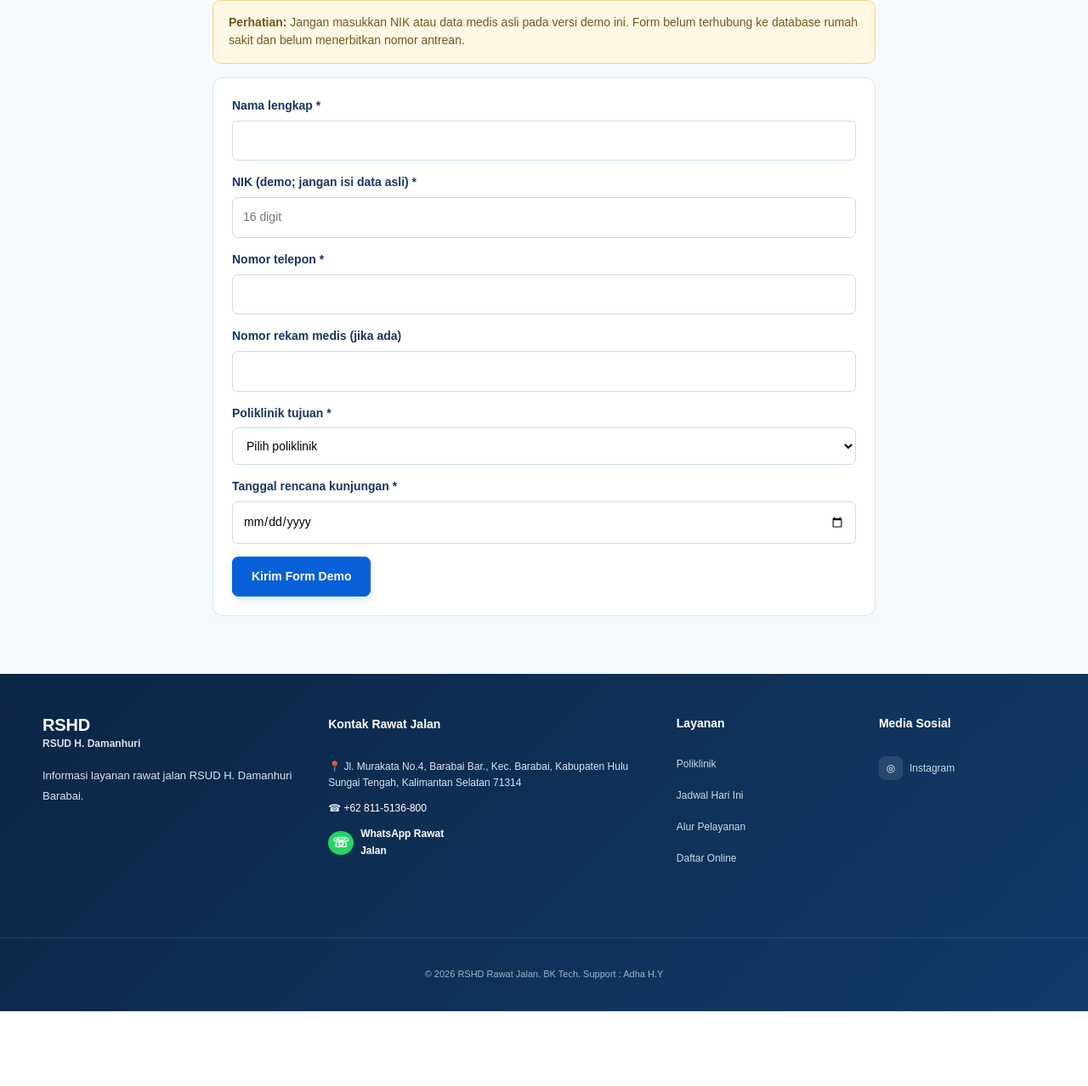
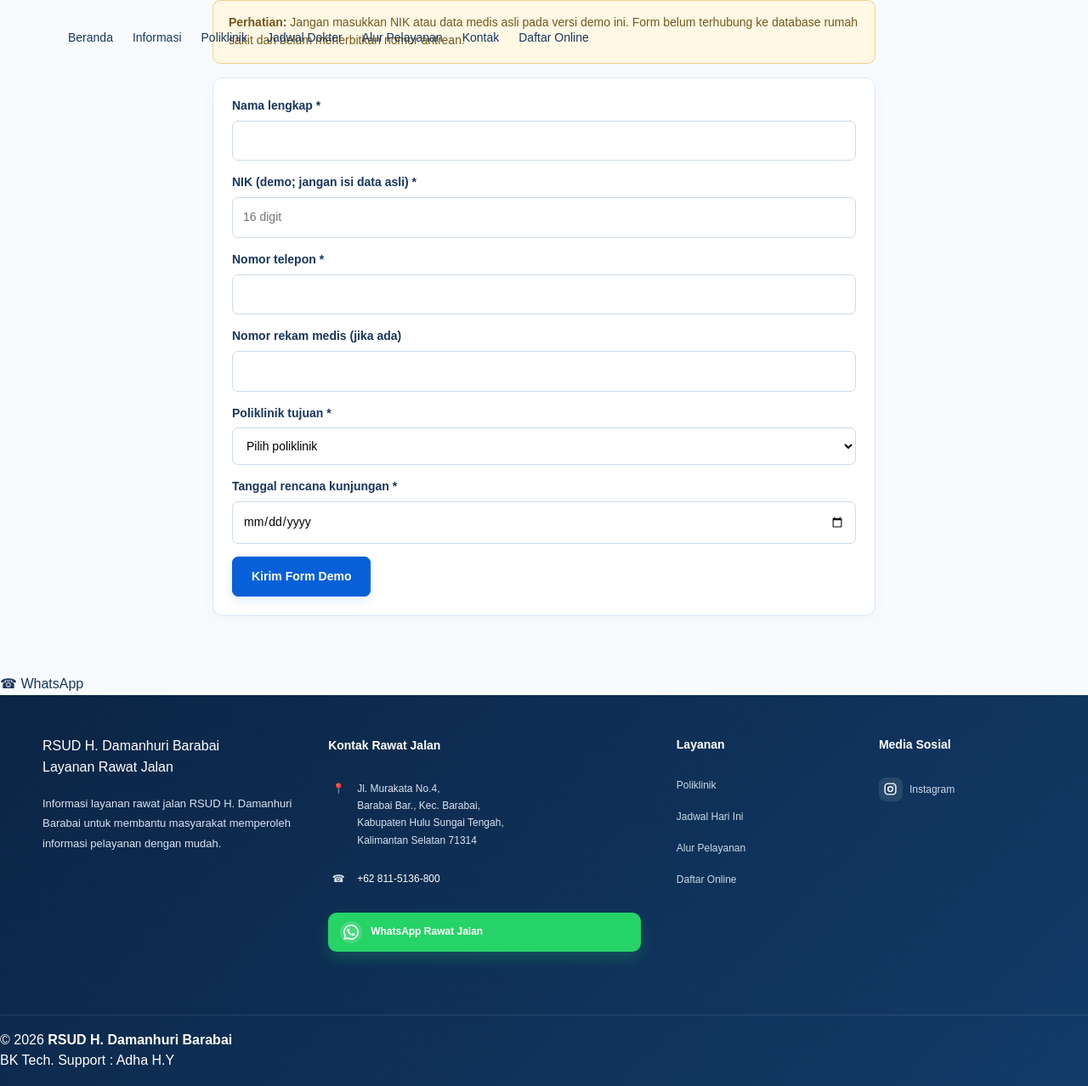
Before and after one commit to dewandaru11/rawatjalanrshd, a Flask app: page /daftar-online in a window 1280 px wide. Shown: the part 301-1579 px from the top of the page at 85% size. Before the commit the page ends 1491 px from the top, so only its background shows below. Run offline with Flask 3, Linux system fonts and the light colour scheme.

Commit message:
Update base.html

```diff
--- a/RAWAT JALAN RSHD WEB/templates/base.html
+++ b/RAWAT JALAN RSHD WEB/templates/base.html
@@ -1,429 +1,213 @@
-<!doctype html>
+<!DOCTYPE html>
 <html lang="id">
+<head>
+    <meta charset="UTF-8">
 
-<head>
-  <meta charset="utf-8">
-
-  <meta name="viewport" content="width=device-width, initial-scale=1">
+    <meta name="viewport"
+          content="width=device-width, initial-scale=1.0">
 
     <meta name="description"
-        content="Informasi layanan rawat jalan RSUD H. Damanhuri Barabai">
+          content="Informasi layanan Rawat Jalan RSUD H. Damanhuri Barabai.">
 
-  <meta name="theme-color" content="#087f73">
+    <meta name="theme-color"
+          content="#0b315d">
 
-  <title>{{ title }} | RSHD Rawat Jalan</title>
+    <title>
+        {% block title %}
+        RSUD H. Damanhuri Barabai
+        {% endblock %}
+    </title>
 
+    <!-- CSS UTAMA -->
     <link rel="stylesheet"
           href="{{ url_for('static', filename='css/style.css') }}">
 
-  <script defer
-          src="{{ url_for('static', filename='js/main.js') }}">
-  </script>
+    <!-- FAVICON -->
+    <link rel="icon"
+          href="{{ url_for('static', filename='img/favicon.png') }}">
 
-  <!-- =====================================================
-       STYLE LOGO
-       ===================================================== -->
-  <style>
+    <!-- FONT -->
+    <link rel="preconnect"
+          href="https://fonts.googleapis.com">
 
-    /* ===============================
-       BRAND / LOGO
-       =============================== */
+    <link rel="preconnect"
+          href="https://fonts.gstatic.com"
+          crossorigin>
 
-    .brand {
-      display: flex;
-      align-items: center;
-      gap: 12px;
-      text-decoration: none;
-    }
+    <link href="https://fonts.googleapis.com/css2?family=Inter:wght@400;500;600;700;800&family=Plus+Jakarta+Sans:wght@500;600;700;800&display=swap"
+          rel="stylesheet">
 
-    .brand-logo {
-      display: flex;
-      align-items: center;
-      justify-content: center;
-      flex-shrink: 0;
-      width: 145px;
-    }
-
-    .brand-logo img {
-      display: block;
-      width: 145px;
-      height: auto;
-      max-height: 70px;
-      object-fit: contain;
-    }
-
-    .brand-text {
-      display: flex;
-      flex-direction: column;
-      line-height: 1.15;
-    }
-
-    .brand-text strong {
-      font-size: 20px;
-      font-weight: 800;
-    }
-
-    .brand-text small {
-      font-size: 12px;
-      opacity: .85;
-      margin-top: 3px;
-    }
-
-
-    /* ===============================
-       FOOTER LOGO
-       =============================== */
-
-    .brand-light .brand-logo img {
-      max-height: 65px;
-    }
-
-
-    /* ===============================
-       JADWAL HARI INI
-       =============================== */
-
-    .main-nav a.external-jadwal {
-      white-space: nowrap;
-    }
-
-
-    /* ===============================
-       RESPONSIVE
-       =============================== */
-
-    @media (max-width: 900px) {
-
-      .brand-logo {
-        width: 120px;
-      }
-
-      .brand-logo img {
-        width: 120px;
-        max-height: 60px;
-      }
-
-      .brand-text strong {
-        font-size: 18px;
-      }
-
-      .brand-text small {
-        font-size: 11px;
-      }
-
-    }
-
-
-    @media (max-width: 600px) {
-
-      .brand {
-        gap: 7px;
-      }
-
-      .brand-logo {
-        width: 100px;
-      }
-
-      .brand-logo img {
-        width: 100px;
-        max-height: 52px;
-      }
-
-      .brand-text {
-        display: none;
-      }
-
-    }
-
-  </style>
-
+    {% block head %}{% endblock %}
 </head>
-
 
 <body>
 
-
-<!-- =====================================================
+<!-- ======================================================
      HEADER
-     ===================================================== -->
+     ====================================================== -->
 
 <header class="site-header">
 
-  <div class="container nav-wrap">
+    <div class="container header-inner">
 
+        <!-- BRAND -->
+        <a href="{{ url_for('home') }}"
+           class="brand brand-light"
+           aria-label="Beranda RSUD H. Damanhuri Barabai">
 
-    <!-- =================================================
-         LOGO / BRAND
-         ================================================= -->
-
-    <a class="brand"
-       href="{{ url_for('beranda') }}"
-       aria-label="RSHD Beranda">
-
-
-      <!-- LOGO RSUD -->
-      <span class="brand-logo">
+            <div class="brand-logo">
 
                 <img
-          src="{{ url_for('static', filename='img/logo-rshd-cropped.png') }}"
-          alt="Logo RSUD H. Damanhuri Barabai">
+                    src="{{ url_for('static', filename='img/logo.png') }}"
+                    alt="Logo RSUD H. Damanhuri Barabai"
+                    onerror="this.style.display='none';"
+                >
 
-      </span>
+            </div>
 
-
-      <!-- NAMA RS -->
-      <span class="brand-text">
+            <div class="brand-text">
 
                 <strong>
-          RSHD
+                    RSUD H. Damanhuri Barabai
                 </strong>
 
                 <small>
-          RSUD H. Damanhuri Barabai
+                    Layanan Rawat Jalan
                 </small>
 
-      </span>
-
+            </div>
 
         </a>
 
 
-    <!-- =================================================
-         MENU MOBILE
-         ================================================= -->
+        <!-- MOBILE MENU BUTTON -->
 
         <button
             class="menu-toggle"
             type="button"
             aria-label="Buka menu"
-      aria-expanded="false">
+            aria-expanded="false"
+            onclick="toggleMobileMenu()">
 
-      ☰
+            <span></span>
+            <span></span>
+            <span></span>
 
         </button>
 
 
-    <!-- =================================================
-         NAVIGASI
-         ================================================= -->
+        <!-- NAVIGATION -->
 
-    <nav class="main-nav" aria-label="Navigasi utama">
+        <nav class="main-nav"
+             id="mainNav">
 
-
-      <!-- BERANDA -->
-
-      <a href="{{ url_for('beranda') }}"
-         class="{{ 'active' if request.endpoint == 'beranda' else '' }}">
-
+            <a href="{{ url_for('home') }}">
                 Beranda
-
             </a>
 
-
-      <!-- INFORMASI -->
-
-      <a href="{{ url_for('informasi') }}"
-         class="{{ 'active' if request.endpoint == 'informasi' else '' }}">
-
+            <a href="{{ url_for('informasi') }}">
                 Informasi
-
             </a>
 
-
-      <!-- POLIKLINIK -->
-
-      <a href="{{ url_for('poliklinik') }}"
-         class="{{ 'active' if request.endpoint == 'poliklinik' else '' }}">
-
+            <a href="{{ url_for('poliklinik') }}">
                 Poliklinik
-
             </a>
 
+            <a href="{{ url_for('jadwal_dokter') }}">
+                Jadwal Dokter
+            </a>
 
-      <!-- =================================================
-           JADWAL HARI INI
-           ================================================= -->
+            <a href="{{ url_for('alur_pelayanan') }}">
+                Alur Pelayanan
+            </a>
+
+            <a href="{{ url_for('kontak') }}">
+                Kontak
+            </a>
 
             <a
-        class="external-jadwal"
-        href="https://simrs.rshdbarabai.com/anjungan/jadwaldokterpoli"
-        target="_blank"
-        rel="noopener noreferrer">
-
-        Jadwal Hari Ini
-
-      </a>
-
-
-      <!-- ALUR PELAYANAN -->
-
-      <a href="{{ url_for('alur_pelayanan') }}"
-         class="{{ 'active' if request.endpoint == 'alur_pelayanan' else '' }}">
-
-        Alur Pelayanan
-
-      </a>
-
-
-      <!-- KONTAK -->
-
-      <a href="{{ url_for('kontak') }}"
-         class="{{ 'active' if request.endpoint == 'kontak' else '' }}">
-
-        Kontak
-
-      </a>
-
-
-    </nav>
-
-
-    <!-- =================================================
-         TOMBOL HEADER
-         ================================================= -->
-
-    <div class="nav-actions">
-
-
-      <!-- LOGIN -->
-
-      <a class="btn btn-outline btn-small"
-         href="{{ url_for('login') }}">
-
-        Login
-
-      </a>
-
-
-      <!-- DAFTAR ONLINE -->
-
-      <a class="btn btn-primary btn-small"
-         href="{{ url_for('daftar_online') }}">
+                href="{{ url_for('daftar_online') }}"
+                class="nav-cta">
 
                 Daftar Online
 
             </a>
 
-
-    </div>
-
+        </nav>
 
     </div>
 
 </header>
 
 
+<!-- ======================================================
+     MAIN CONTENT
+     ====================================================== -->
 
-<!-- =====================================================
-     MAIN CONTENT
-     ===================================================== -->
-
-<main>
-
-
-  <!-- =================================================
-       FLASH MESSAGE
-       ================================================= -->
-
-  {% with messages = get_flashed_messages(with_categories=true) %}
-
-    {% if messages %}
-
-      <div class="container flash-wrap">
-
-        {% for category, message in messages %}
-
-          <div class="flash {{ category }}">
-
-            {{ message }}
-
-          </div>
-
-        {% endfor %}
-
-      </div>
-
-    {% endif %}
-
-  {% endwith %}
-
-
-  <!-- =================================================
-       ISI HALAMAN
-       ================================================= -->
+<main id="main-content">
 
     {% block content %}{% endblock %}
-
 
 </main>
 
 
+<!-- ======================================================
+     WHATSAPP FLOATING BUTTON
+     ====================================================== -->
 
-<!-- =====================================================
-     FOOTER
-     ===================================================== -->
+<a
+    href="https://wa.me/628115136800"
+    class="whatsapp-floating"
+    target="_blank"
+    rel="noopener noreferrer"
+    aria-label="WhatsApp Rawat Jalan">
 
-<footer class="footer">
-
-
-  <div class="container footer-inner">
-
-
-    <!-- =================================================
-         BRAND FOOTER
-         ================================================= -->
-
-    <div class="footer-brand">
-
-
-      <a class="brand brand-light"
-         href="{{ url_for('beranda') }}">
-
-
-        <!-- LOGO FOOTER -->
-
-        <span class="brand-logo">
-
-          <img
-            src="{{ url_for('static', filename='img/logo-rshd-cropped.png') }}"
-            alt="Logo RSUD H. Damanhuri Barabai">
-
+    <span class="whatsapp-floating-icon">
+        ☎
     </span>
 
-
-        <!-- NAMA RS -->
-
-        <span class="brand-text">
-
-          <strong>
-            RSHD
-          </strong>
-
-          <small>
-            RSUD H. Damanhuri
-          </small>
-
+    <span class="whatsapp-floating-text">
+        WhatsApp
     </span>
-
 
 </a>
 
 
+<!-- ======================================================
+     FOOTER
+     ====================================================== -->
+
+<footer class="footer">
+
+    <div class="footer-inner">
+
+
+        <!-- ==============================
+             KOLOM 1 : BRAND
+             ============================== -->
+
+        <div class="footer-brand">
+
+            <div class="footer-brand-title">
+                RSUD H. Damanhuri Barabai
+            </div>
+
+            <div class="footer-brand-subtitle">
+                Layanan Rawat Jalan
+            </div>
+
             <p>
-
-        Informasi layanan rawat jalan
-        RSUD H. Damanhuri Barabai.
-
+                Informasi layanan rawat jalan RSUD H. Damanhuri
+                Barabai untuk membantu masyarakat memperoleh
+                informasi pelayanan dengan mudah.
             </p>
-
 
         </div>
 
 
-
-    <!-- =================================================
-         KONTAK
-         ================================================= -->
+        <!-- ==============================
+             KOLOM 2 : KONTAK
+             ============================== -->
 
         <div class="footer-contact">
 
@@ -431,61 +215,119 @@
                 Kontak Rawat Jalan
             </strong>
 
-  <span>
-    📍 Jl. Murakata No.4, Barabai Bar.,
-    Kec. Barabai, Kabupaten Hulu Sungai Tengah,
-    Kalimantan Selatan 71314
+
+            <!-- ALAMAT -->
+
+            <div class="contact-item">
+
+                <span class="contact-icon">
+                    📍
                 </span>
 
-  <span>
-    ☎
-    <a href="tel:+628115136800">
-      +62 811-5136-800
-    </a>
-  </span>
+                <span class="contact-text">
 
-  <span>
-    <a
-      href="https://wa.me/628115136800"
-      target="_blank"
-      rel="noopener noreferrer"
-      style="display:inline-flex;align-items:center;gap:8px;"
-    >
-      <span
-        style="display:inline-flex;align-items:center;justify-content:center;
-               width:28px;height:28px;border-radius:50%;
-               background:#25D366;color:white;"
-        aria-hidden="true"
-      >☏</span>
-      WhatsApp Rawat Jalan
-    </a>
+                    Jl. Murakata No.4,<br>
+
+                    Barabai Bar., Kec. Barabai,<br>
+
+                    Kabupaten Hulu Sungai Tengah,<br>
+
+                    Kalimantan Selatan 71314
+
                 </span>
 
             </div>
 
 
-    <!-- =================================================
-         LAYANAN
-         ================================================= -->
+            <!-- TELEPON -->
+
+            <div class="contact-item">
+
+                <span class="contact-icon">
+                    ☎
+                </span>
+
+                <a
+                    href="tel:+628115136800">
+
+                    +62 811-5136-800
+
+                </a>
+
+            </div>
+
+
+            <!-- WHATSAPP -->
+
+            <a
+                href="https://wa.me/628115136800"
+                class="whatsapp-btn"
+                target="_blank"
+                rel="noopener noreferrer">
+
+                <span class="wa-icon">
+
+                    <!-- SVG WHATSAPP -->
+
+                    <svg
+                        viewBox="0 0 24 24"
+                        width="18"
+                        height="18"
+                        fill="currentColor"
+                        aria-hidden="true">
+
+                        <path d="M20.52 3.48A11.78 11.78 0 0 0 12.05 0
+                        C5.52 0 .21 5.31.21 11.84c0 2.09.55 4.13
+                        1.6 5.93L.1 24l6.39-1.67a11.83 11.83 0 0 0
+                        5.56 1.41h.01c6.53 0 11.84-5.31
+                        11.84-11.84 0-3.16-1.23-6.13-3.38-8.42ZM12.06
+                        21.73h-.01a9.85 9.85 0 0 1-5.02-1.37l-.36-.21-3.79
+                        1 1.01-3.69-.23-.38a9.82 9.82 0 0 1-1.51-5.24
+                        c0-5.43 4.42-9.85 9.86-9.85 2.63 0 5.1 1.03
+                        6.96 2.89a9.77 9.77 0 0 1 2.89 6.96
+                        c0 5.44-4.42 9.86-9.85 9.86Zm5.41-7.39
+                        c-.3-.15-1.79-.88-2.07-.98-.28-.1-.48-.15-.68.15
+                        -.2.3-.78.98-.96 1.18-.18.2-.35.23-.65.08
+                        -.3-.15-1.27-.47-2.42-1.5-.9-.8-1.5-1.79-1.68-2.09
+                        -.18-.3-.02-.46.13-.61.13-.13.3-.35.45-.53
+                        .15-.18.2-.3.3-.5.1-.2.05-.38-.03-.53
+                        -.08-.15-.68-1.64-.93-2.25-.25-.6-.5-.52-.68-.53
+                        -.18-.01-.38-.01-.58-.01-.2 0-.53.08-.81.38
+                        -.28.3-1.06 1.03-1.06 2.51
+                        0 1.48 1.08 2.91 1.23 3.11
+                        .15.2 2.12 3.24 5.14 4.54
+                        .72.31 1.28.49 1.72.63
+                        .72.23 1.38.2 1.9.12
+                        .58-.09 1.79-.73 2.04-1.43
+                        .25-.7.25-1.31.18-1.43
+                        -.07-.12-.27-.19-.57-.34Z"/>
+
+                    </svg>
+
+                </span>
+
+                <span>
+                    WhatsApp Rawat Jalan
+                </span>
+
+            </a>
+
+        </div>
+
+
+        <!-- ==============================
+             KOLOM 3 : LAYANAN
+             ============================== -->
 
         <div class="footer-links">
-
 
             <strong>
                 Layanan
             </strong>
 
-
-      <!-- POLIKLINIK -->
-
             <a href="{{ url_for('poliklinik') }}">
-
                 Poliklinik
-
             </a>
-
-
-      <!-- JADWAL HARI INI -->
 
             <a
                 href="https://simrs.rshdbarabai.com/anjungan/jadwaldokterpoli"
@@ -493,94 +335,172 @@
                 rel="noopener noreferrer">
 
                 Jadwal Hari Ini
-
             </a>
 
-
-      <!-- ALUR -->
-
             <a href="{{ url_for('alur_pelayanan') }}">
-
                 Alur Pelayanan
-
             </a>
 
-
-      <!-- DAFTAR ONLINE -->
-
             <a href="{{ url_for('daftar_online') }}">
-
                 Daftar Online
-
             </a>
-
 
         </div>
 
 
-
-    <!-- =================================================
-         MEDIA SOSIAL
-         ================================================= -->
+        <!-- ==============================
+             KOLOM 4 : MEDIA SOSIAL
+             ============================== -->
 
         <div class="footer-social">
-
 
             <strong>
                 Media Sosial
             </strong>
 
+            <a
+                href="https://www.instagram.com/frontoffice.id"
+                target="_blank"
+                rel="noopener noreferrer">
 
-      <a
-        href="https://www.instagram.com/frontoffice.id?stkn=MWFjajZ0cTA3ZHdzbw=="
-        target="_blank"
-        rel="noopener noreferrer"
-        class="social-instagram">
+                <span class="social-icon">
 
-        <span aria-hidden="true">
-          ◎
+                    <svg
+                        viewBox="0 0 24 24"
+                        width="17"
+                        height="17"
+                        fill="none"
+                        stroke="currentColor"
+                        stroke-width="2">
+
+                        <rect
+                            x="3"
+                            y="3"
+                            width="18"
+                            height="18"
+                            rx="5"/>
+
+                        <circle
+                            cx="12"
+                            cy="12"
+                            r="4"/>
+
+                        <circle
+                            cx="17.5"
+                            cy="6.5"
+                            r="1"
+                            fill="currentColor"
+                            stroke="none"/>
+
+                    </svg>
+
                 </span>
 
                 Instagram
 
             </a>
 
+        </div>
 
     </div>
 
 
-  </div>
-
-
-
-  <!-- =================================================
+    <!-- ==================================================
          FOOTER BOTTOM
-       ================================================= -->
+         ================================================== -->
 
     <div class="footer-bottom">
 
+        <div class="footer-bottom-inner">
 
-    <div class="container">
+            <div class="copyright">
 
-
-      <small>
-
-        © 2026 RSHD Rawat Jalan.
-        BK Tech. Support : Adha H.Y
-
-      </small>
-
+                © 2026
+                <strong>
+                    RSUD H. Damanhuri Barabai
+                </strong>
 
             </div>
 
+            <div class="support">
+
+                BK Tech.
+                Support : Adha H.Y
 
             </div>
 
+        </div>
+
+    </div>
 
 </footer>
 
 
+<!-- ======================================================
+     JAVASCRIPT
+     ====================================================== -->
+
+<script>
+
+function toggleMobileMenu() {
+
+    const nav =
+        document.getElementById("mainNav");
+
+    const button =
+        document.querySelector(".menu-toggle");
+
+    const isOpen =
+        nav.classList.toggle("mobile-open");
+
+    button.setAttribute(
+        "aria-expanded",
+        isOpen ? "true" : "false"
+    );
+
+}
+
+
+/* Tutup menu ketika link diklik */
+
+document.querySelectorAll(
+    ".main-nav a"
+).forEach(function(link) {
+
+    link.addEventListener(
+        "click",
+        function() {
+
+            const nav =
+                document.getElementById("mainNav");
+
+            const button =
+                document.querySelector(".menu-toggle");
+
+            nav.classList.remove(
+                "mobile-open"
+            );
+
+            button.setAttribute(
+                "aria-expanded",
+                "false"
+            );
+
+        }
+    );
+
+});
+
+
+/* Smooth scroll */
+
+document.documentElement.style.scrollBehavior =
+    "smooth";
+
+</script>
+
+
+{% block scripts %}{% endblock %}
 
 </body>
-
 </html>
```
Lines whose indentation alone changed are shown as unchanged.
